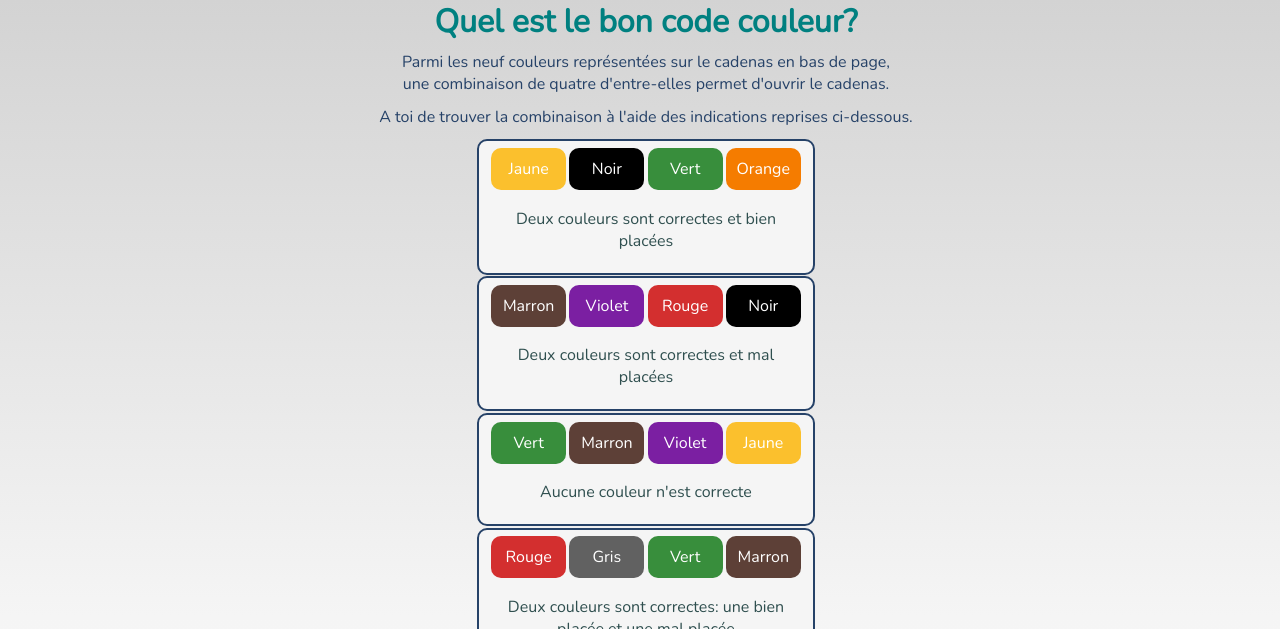
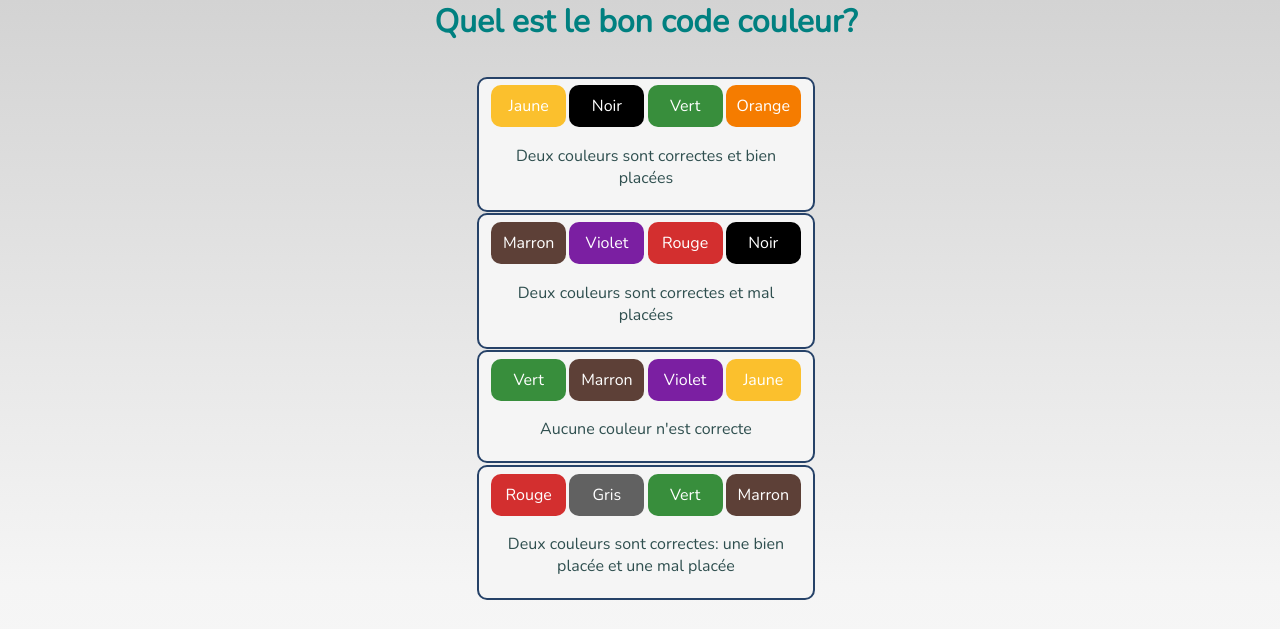
Before and after one commit to SylvanaMelens/4colors, a plain HTML site: page index.html in a window 1280 px wide. Shown: the top 629 px of the page. Drawn offline with nearby package versions, Linux system fonts and the light colour scheme.

Commit message:
delete explanations

```diff
--- a/index.html
+++ b/index.html
@@ -18,16 +18,8 @@
     <!-- CONTENEUR PRINCIPAL -->
     <div>
       <h1>Quel est le bon code couleur?</h1>
+      <div class="separateur"></div>
       <!-- CONTENEUR 1 DE COULEURS ET EXPLICATIONS -->
-      <p>
-        Parmi les neuf couleurs représentées sur le cadenas en bas de page,
-        <br />
-        une combinaison de quatre d'entre-elles permet d'ouvrir le cadenas.
-      </p>
-      <p>
-        A toi de trouver la combinaison à l'aide des indications reprises
-        ci-dessous.
-      </p>
       <div class="overlay">
         <section class="conteneur">
           <!-- COULEURS -->
```
